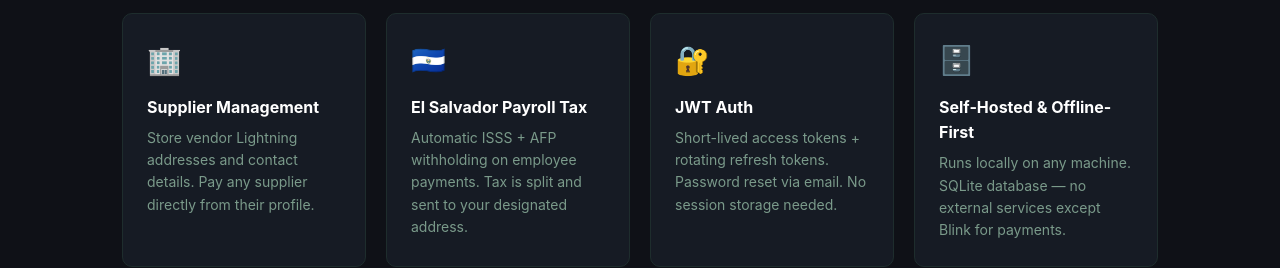
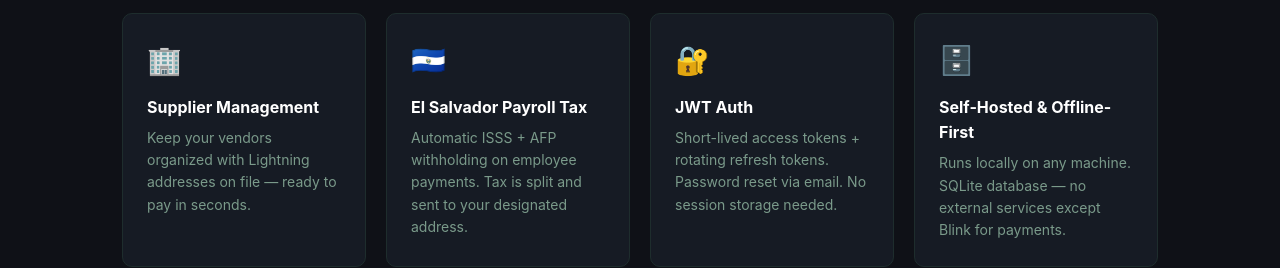
Before and after one commit to ericscalibur/Disrupt, a plain HTML site: page index.html in a window 1280 px wide. Shown: the part 980-1248 px from the top of the page. Drawn offline with Linux system fonts and the light colour scheme.

Commit message:
update: supplier feature card description

```diff
--- a/index.html
+++ b/index.html
@@ -316,7 +316,7 @@
       <div class="feature-card">
         <div class="feature-icon">🏢</div>
         <h3>Supplier Management</h3>
-        <p>Store vendor Lightning addresses and contact details. Pay any supplier directly from their profile.</p>
+        <p>Keep your vendors organized with Lightning addresses on file — ready to pay in seconds.</p>
       </div>
       <div class="feature-card">
         <div class="feature-icon">🇸🇻</div>
```
